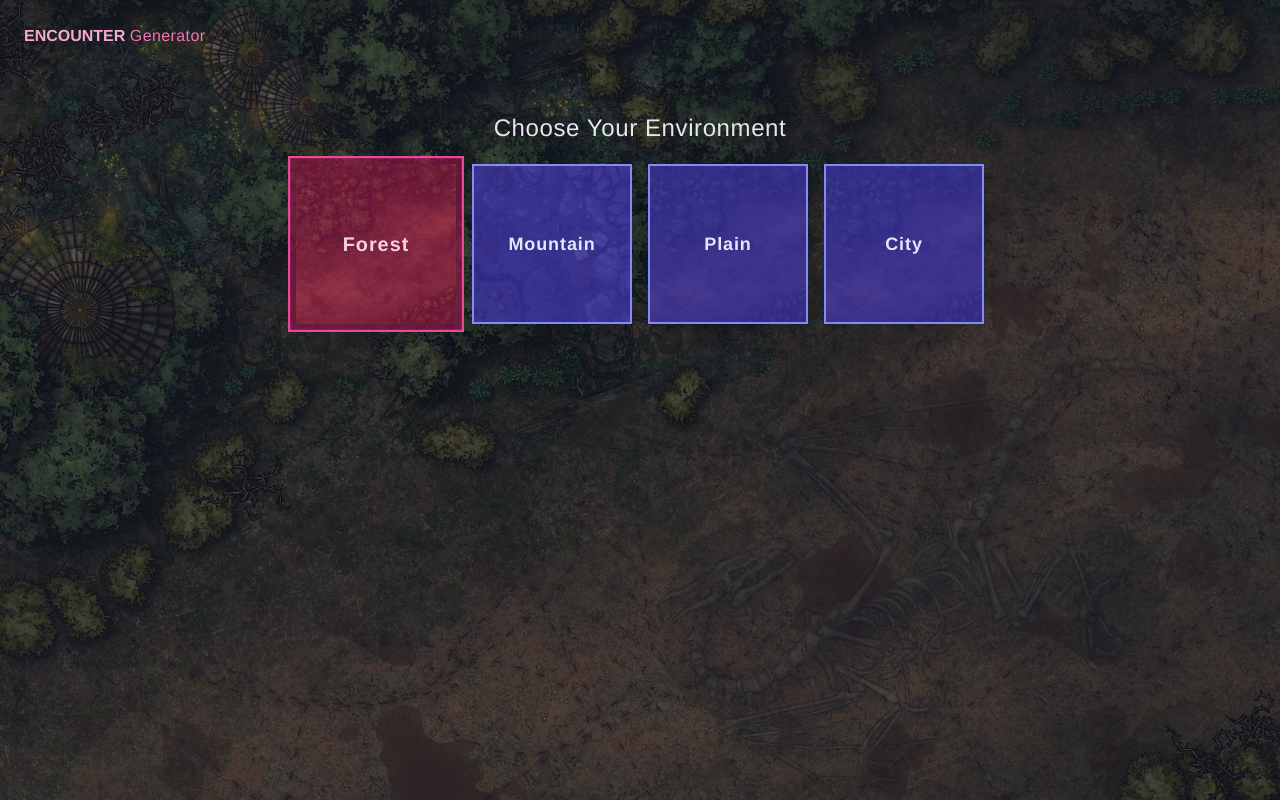
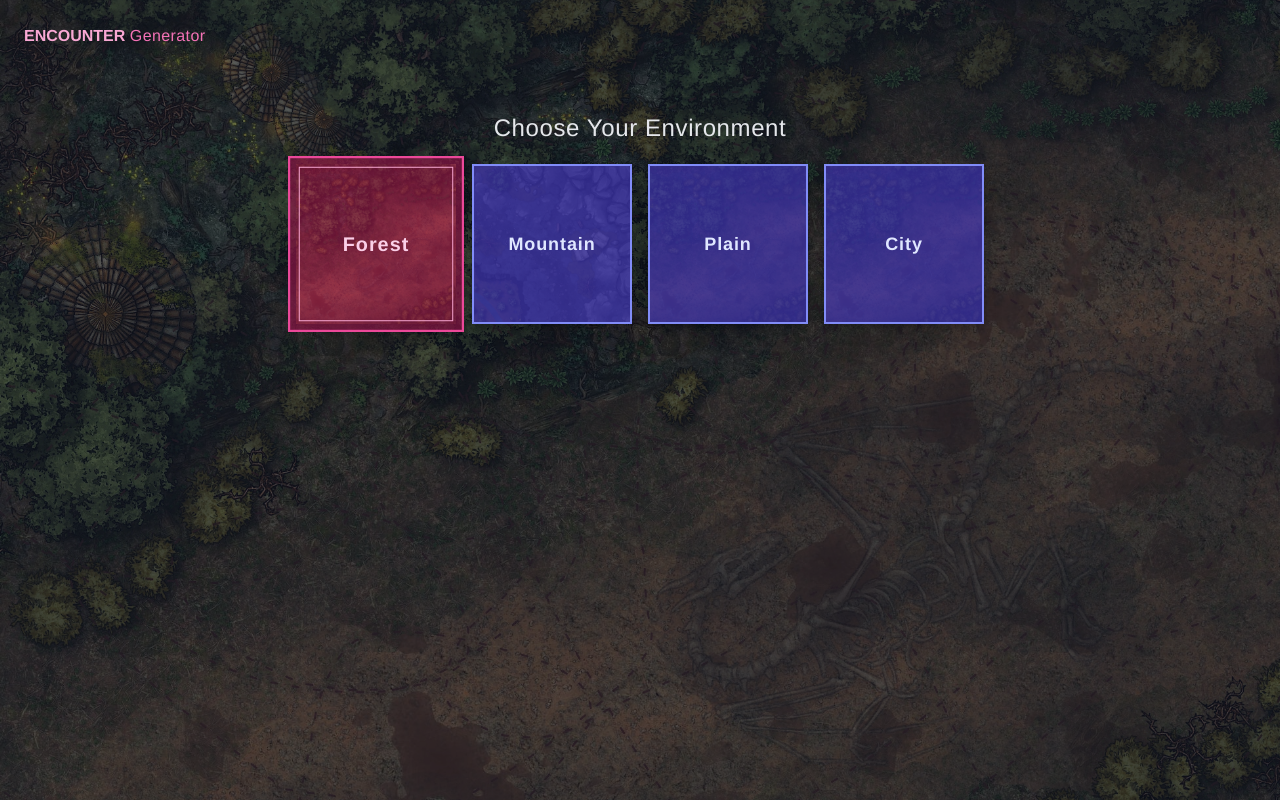
Before and after one commit to visualjerk/encounter-generator, a Vue app: page / in a window 1280 px wide. Built offline with nearby package versions, Linux system fonts and the light colour scheme; a web font is replaced by a local one.

Commit message:
selection border animation

```diff
--- a/src/App.vue
+++ b/src/App.vue
@@ -41,7 +41,7 @@ export default defineComponent({
           duration-1000
         "
         :class="[
-          id === selectedEnvironment ? 'opacity-40 scale-110' : 'opacity-0',
+          id === selectedEnvironment ? 'opacity-40 scale-105' : 'opacity-0',
         ]"
       />
     </div>
@@ -70,7 +70,7 @@ export default defineComponent({
             <div
               v-for="(id, name) in environments"
               :key="id"
-              class="group relative w-40 h-40 bg-right-top bg-cover"
+              class="group relative w-40 h-40 bg-right-top bg-cover shadow-xl"
               :style="{
                 backgroundImage: `url('${environmentImages[id]}')`,
               }"
@@ -99,6 +99,7 @@ export default defineComponent({
                   cursor-pointer
                   drop-shadow-lg
                   transition-all
+                  duration-500
                   border-2 border-indigo-400
                   bg-indigo-800 bg-opacity-80
                   group-hover:bg-opacity-50
@@ -107,6 +108,16 @@ export default defineComponent({
                   peer-checked:bg-opacity-60
                   peer-checked:scale-110
                   peer-checked:border-pink-500
+                  after:transition-all
+                  after:duration-1000
+                  after:block
+                  after:absolute
+                  after:inset-0
+                  after:border
+                  after:border-pink-300
+                  after:scale-75
+                  after:opacity-0
+                  peer-checked:after:scale-90 peer-checked:after:opacity-100
                 "
                 >{{ name }}</label
               >
```
